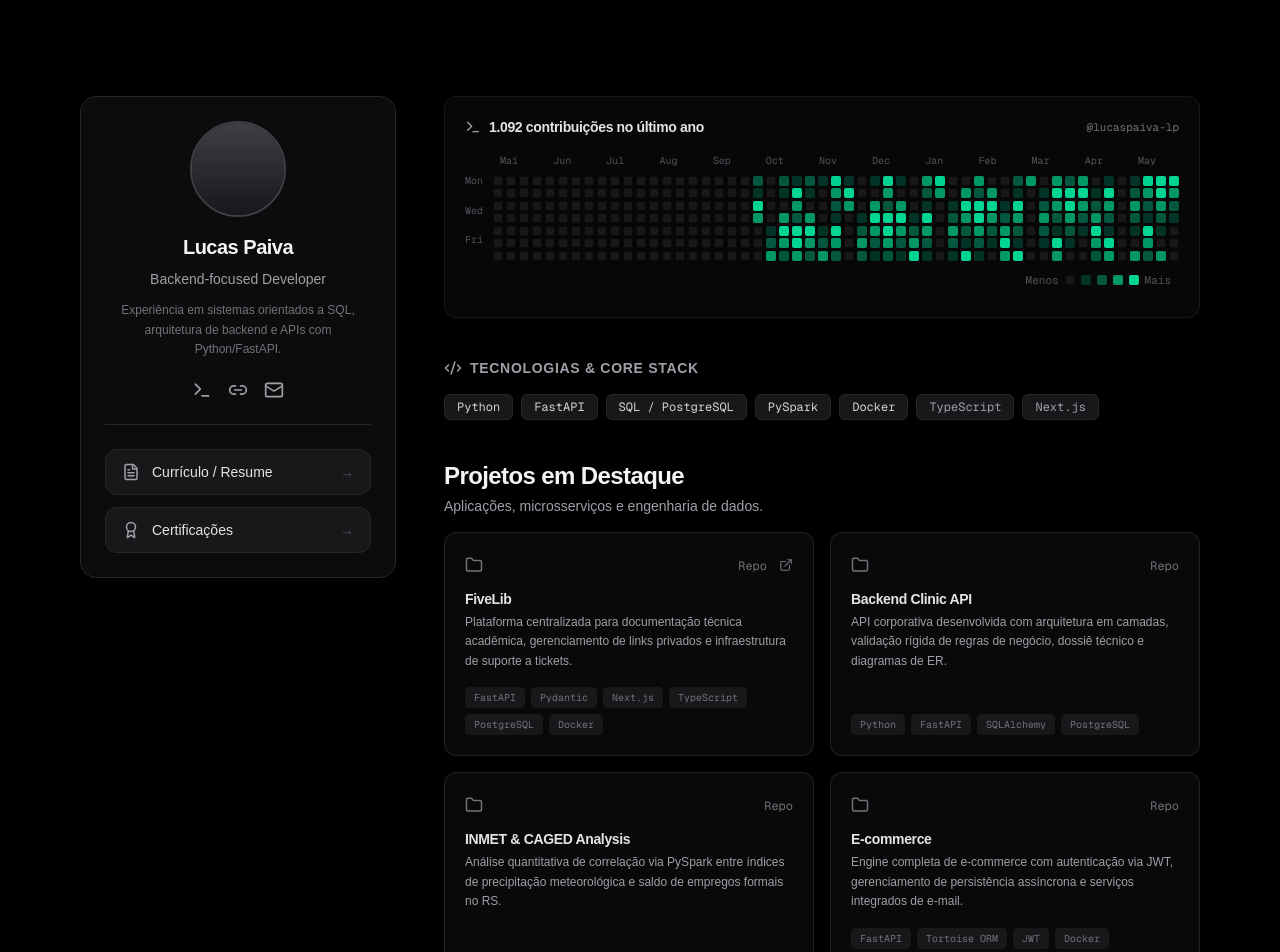
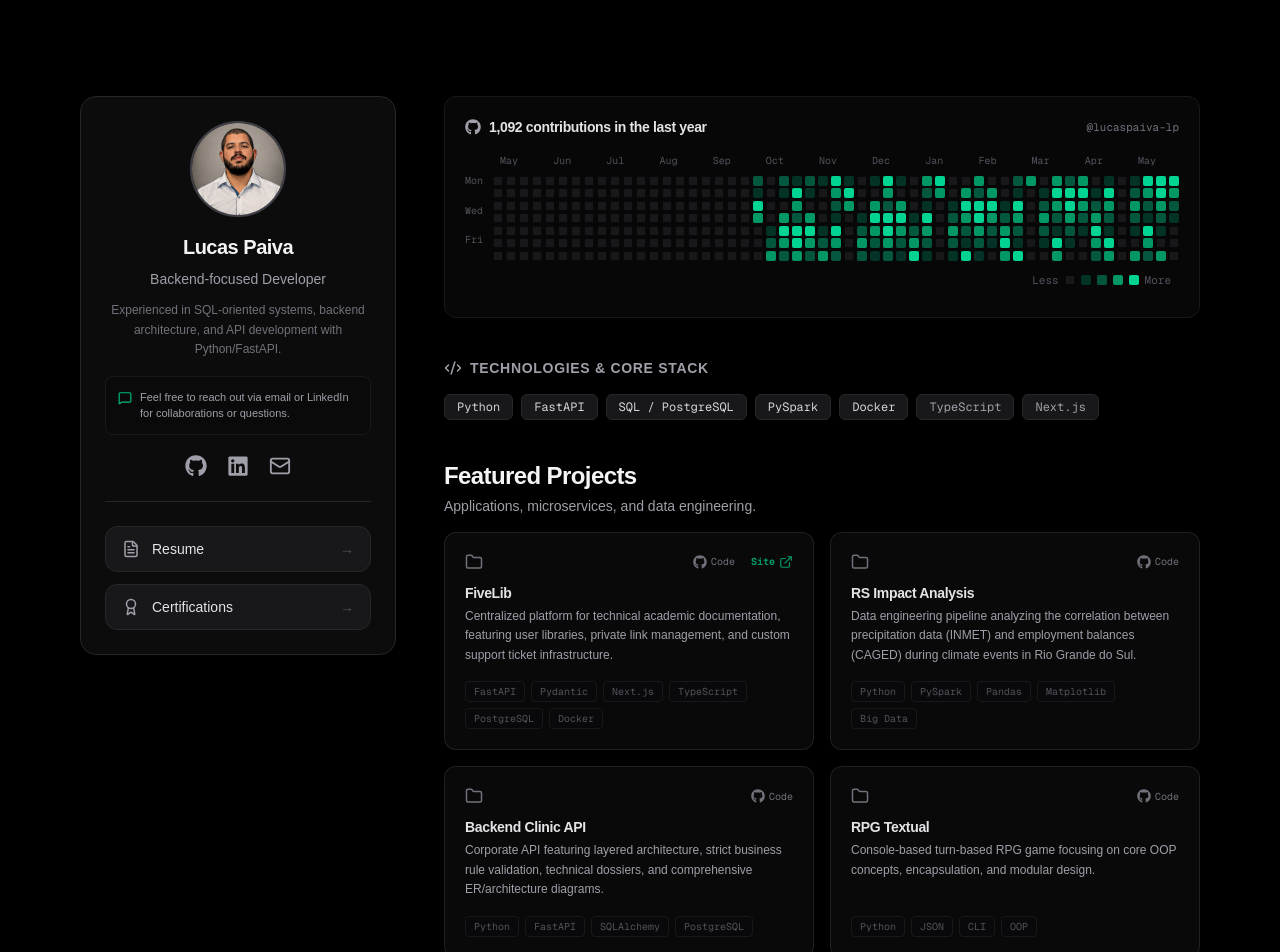
Before and after one commit to lucaspaiva-lp/my-website, a Next.js app in the folder frontend/: page / in a window 1280 px wide. Shown: the top 952 px of the page. Built offline with nearby package versions, Linux system fonts and the light colour scheme; no server answers.

Commit message:
feat: adicionando novas informações

```diff
--- a/frontend/app/data/projects.tsx
+++ b/frontend/app/data/projects.tsx
@@ -11,37 +11,37 @@ export const projectsData: Project[] = [
   {
     id: "fivelib",
     title: "FiveLib",
-    description: "Plataforma centralizada para documentação técnica acadêmica, gerenciamento de links privados e infraestrutura de suporte a tickets.",
+    description: "Centralized platform for technical academic documentation, featuring user libraries, private link management, and custom support ticket infrastructure.",
     tags: ["FastAPI", "Pydantic", "Next.js", "TypeScript", "PostgreSQL", "Docker"],
     githubUrl: "https://github.com/fivelibx/fivelib",
     deployUrl: "https://fivelib.vercel.app"
   },
   {
+    id: "rs-impact-analysis",
+    title: "RS Impact Analysis",
+    description: "Data engineering pipeline analyzing the correlation between precipitation data (INMET) and employment balances (CAGED) during climate events in Rio Grande do Sul.",
+    tags: ["Python", "PySpark", "Pandas", "Matplotlib", "Big Data"],
+    githubUrl: "https://github.com/lucaspaiva-lp/rs-impact"
+  },
+  {
     id: "backend-clinic",
     title: "Backend Clinic API",
-    description: "API corporativa desenvolvida com arquitetura em camadas, validação rígida de regras de negócio, dossiê técnico e diagramas de ER.",
+    description: "Corporate API featuring layered architecture, strict business rule validation, technical dossiers, and comprehensive ER/architecture diagrams.",
     tags: ["Python", "FastAPI", "SQLAlchemy", "PostgreSQL"],
     githubUrl: "https://github.com/lucaspaiva-lp/backend-clinica-api"
   },
   {
-    id: "big-data-analysis",
-    title: "INMET & CAGED Analysis",
-    description: "Análise quantitativa de correlação via PySpark entre índices de precipitação meteorológica e saldo de empregos formais no RS.",
-    tags: ["Python", "PySpark", "Big Data", "Data Analysis"],
-    githubUrl: "https://github.com/lucaspaiva-lp"
+    id: "rpg-textual",
+    title: "RPG Textual",
+    description: "Console-based turn-based RPG game focusing on core OOP concepts, encapsulation, and modular design.",
+    tags: ["Python", "JSON", "CLI", "OOP"],
+    githubUrl: "https://github.com/lucaspaiva-lp/rpg-textual"
   },
   {
     id: "ecommerce",
     title: "E-commerce",
-    description: "Engine completa de e-commerce com autenticação via JWT, gerenciamento de persistência assíncrona e serviços integrados de e-mail.",
+    description: "Full-stack e-commerce engine with JWT authentication, asynchronous persistence management, and integrated email services.",
     tags: ["FastAPI", "Tortoise ORM", "JWT", "Docker", "PostgreSQL"],
     githubUrl: "https://github.com/RodrigoDevBack/e-commerce"
-  },
-  {
-    id: "rpg-textual",
-    title: "RPG Textual CLI",
-    description: "Jogo de simulação baseado em console focado estritamente na aplicação prática de pilares de POO e design modular.",
-    tags: ["Python", "JSON", "CLI", "OOP"],
-    githubUrl: "https://github.com/lucaspaiva-lp/rpg-textual"
   }
 ];
--- a/frontend/app/page.tsx
+++ b/frontend/app/page.tsx
@@ -4,17 +4,16 @@ import ContributionGraph from "../components/ContributionGraph";
 import { projectsData } from "./data/projects";
 import { Code2, Award } from "lucide-react";
 
-// 🛠️ Função isolada para buscar os dados do GitHub via GraphQL no lado do servidor
+// 🛠️ Server-side function to fetch GitHub data via GraphQL
 async function getGithubContributions() {
   const token = process.env.NEXT_PUBLIC_GITHUB_TOKEN;
-  // 🔍 LOG DE VALIDAÇÃO: Isso vai printar diretamente no terminal do Docker logs
   console.log("==========================================");
   console.log("DOCKER RUNTIME VERIFICATION:");
-  console.log("Token encontrado?:", token ? "SIM (Inicia com " + token.substring(0, 7) + "...)" : "NÃO (undefined)");
+  console.log("Token found?:", token ? "YES (Starts with " + token.substring(0, 7) + "...)" : "NO (undefined)");
   console.log("==========================================");
 
   if (!token) {
-    console.warn("GITHUB_TOKEN não encontrado. Renderizando gráfico estático de fallback.");
+    console.warn("GITHUB_TOKEN not found. Rendering static fallback graph.");
     return null;
   }
 
@@ -44,48 +43,46 @@ async function getGithubContributions() {
         "Content-Type": "application/json",
       },
       body: JSON.stringify({ query }),
-      cache: 'no-store', // 👈 Força o Next.js a buscar dados novos a cada refresh
+      cache: 'no-store',
     });
 
-    if (!res.ok) throw new Error("Falha ao buscar dados do GitHub");
+    if (!res.ok) throw new Error("Failed to fetch GitHub data");
 
     const json = await res.json();
     console.log("==========================================");
-    console.log("RESPOSTA DA API DO GITHUB:");
-    console.log("Retornou erros?:", json.errors ? JSON.stringify(json.errors) : "Não");
-    console.log("Dados do calendário encontrados?:", json.data?.user?.contributionsCollection?.contributionCalendar ? "SIM" : "NÃO");
-    console.log("Total de contribuições retornado:", json.data?.user?.contributionsCollection?.contributionCalendar?.totalContributions);
+    console.log("GITHUB API RESPONSE:");
+    console.log("Returned errors?:", json.errors ? JSON.stringify(json.errors) : "No");
+    console.log("Calendar data found?:", json.data?.user?.contributionsCollection?.contributionCalendar ? "YES" : "NO");
+    console.log("Total contributions returned:", json.data?.user?.contributionsCollection?.contributionCalendar?.totalContributions);
     console.log("==========================================");
     return json.data.user.contributionsCollection.contributionCalendar;
   } catch (error) {
-    console.error("Erro na requisição do GitHub:", error);
+    console.error("Error in GitHub request:", error);
     return null;
   }
 }
 
-// 🚀 Componente Principal unificado como Server Component Assíncrono
 export default async function Home() {
-  // Executa a busca antes de montar a árvore de componentes
   const githubData = await getGithubContributions();
 
   return (
     <div className="min-h-screen bg-black text-zinc-100 selection:bg-zinc-800 selection:text-zinc-100">
       <main className="max-w-6xl mx-auto px-4 py-12 md:py-24 flex flex-col md:flex-row gap-8 lg:gap-12">
 
-        {/* Painel de Controle Esquerdo */}
+        {/* Left Control Panel */}
         <ProfileSidebar />
 
-        {/* Dashboard de Engenharia Direito */}
+        {/* Right Engineering Dashboard */}
         <section className="flex-1 flex flex-col gap-10">
 
-          {/* Gráfico de Contribuições Nativo e Conectado no Topo */}
+          {/* Contribution Graph */}
           <ContributionGraph githubData={githubData} />
 
-          {/* Seção 1: Stack Tecnológica */}
+          {/* Section 1: Tech Stack */}
           <div className="flex flex-col gap-4">
             <div className="flex items-center gap-2 text-zinc-400">
               <Code2 size={18} />
-              <h2 className="text-sm font-semibold tracking-wider uppercase">Tecnologias & Core Stack</h2>
+              <h2 className="text-sm font-semibold tracking-wider uppercase">Technologies & Core Stack</h2>
             </div>
             <div className="flex flex-wrap gap-2">
               <span className="px-3 py-1 bg-zinc-900 border border-zinc-800 rounded-md text-xs font-mono text-zinc-300">Python</span>
@@ -98,11 +95,11 @@ export default async function Home() {
             </div>
           </div>
 
-          {/* Seção 2: Grid de Projetos */}
+          {/* Section 2: Projects Grid */}
           <div className="flex flex-col gap-4">
             <div className="flex flex-col gap-1">
-              <h2 className="text-2xl font-bold tracking-tight text-zinc-100">Projetos em Destaque</h2>
-              <p className="text-sm text-zinc-400">Aplicações, microsserviços e engenharia de dados.</p>
+              <h2 className="text-2xl font-bold tracking-tight text-zinc-100">Featured Projects</h2>
+              <p className="text-sm text-zinc-400">Applications, microservices, and data engineering.</p>
             </div>
 
             <div className="grid grid-cols-1 sm:grid-cols-2 gap-4">
@@ -112,13 +109,13 @@ export default async function Home() {
             </div>
           </div>
 
-          {/* Seção 3: Certificações */}
+          {/* Section 3: Certifications */}
           <div className="p-4 bg-zinc-900/30 border border-zinc-900 rounded-xl flex flex-col sm:flex-row sm:items-center justify-between gap-4">
             <div className="flex items-start gap-3">
               <Award className="text-zinc-500 shrink-0 mt-0.5" size={20} />
               <div className="flex flex-col">
-                <h4 className="text-sm font-medium text-zinc-200">Certificações Técnicas</h4>
-                <p className="text-xs text-zinc-400">Histórico de validações em engenharia de software e backend.</p>
+                <h4 className="text-sm font-medium text-zinc-200">Technical Certifications</h4>
+                <p className="text-xs text-zinc-400">Validation history in software engineering and backend development.</p>
               </div>
             </div>
             <a
@@ -127,13 +124,13 @@ export default async function Home() {
               rel="noopener noreferrer"
               className="px-3 py-1.5 bg-zinc-900 hover:bg-zinc-800 border border-zinc-800 rounded-lg text-xs font-medium text-zinc-300 transition shrink-0 text-center"
             >
-              Acessar Repositório
+              Access Repository
             </a>
           </div>
 
-          {/* Rodapé Padrão */}
+          {/* Footer */}
           <footer className="mt-4 pt-6 border-t border-zinc-900 flex flex-col sm:flex-row justify-between items-center gap-2 text-xs text-zinc-600">
-            <span>Desenvolvido por lucaspaiva-lp.</span>
+            <span>Developed by lucaspaiva-lp.</span>
             <span className="font-mono text-[10px]">v0.3.0</span>
           </footer>
         </section>
--- a/frontend/components/ContributionGraph.tsx
+++ b/frontend/components/ContributionGraph.tsx
@@ -1,6 +1,5 @@
-import { Terminal } from "lucide-react";
+import { FaGithub } from "react-icons/fa";
 
-// Tipagem para os dados vindos da API do GitHub
 interface GithubData {
   totalContributions: number;
   weeks: {
@@ -12,13 +11,11 @@ interface GithubData {
 }
 
 export default function ContributionGraph({ githubData }: { githubData?: GithubData | null }) {
-  const months = ["Mai", "Jun", "Jul", "Aug", "Sep", "Oct", "Nov", "Dec", "Jan", "Feb", "Mar", "Apr", "May"];
+  const months = ["May", "Jun", "Jul", "Aug", "Sep", "Oct", "Nov", "Dec", "Jan", "Feb", "Mar", "Apr", "May"];
   const days = ["Mon", "", "Wed", "", "Fri", ""];
 
-  // Fallback estático caso não tenha token configurado
   const fallbackPattern = [0,0,0,0,0,0,0,1,2,3,2,1,0,3,4,3,2,1,4,3,2,4,4,3,2,1,0,3,4,3,2,1,0,0,0,1,2,3,4,3,2,1,4,3,2,1,4,3];
 
-  // Função para mapear a quantidade de commits para a cor certa
   const getColorLevel = (count: number) => {
     if (count === 0) return 0;
     if (count <= 3) return 1;
@@ -27,12 +24,10 @@ export default function ContributionGraph({ githubData }: { githubData?: GithubD
     return 4;
   };
 
-  // Prepara o grid de contribuições
   let contributionGrid: number[] = [];
-  let totalCommits = 1092; // Valor de fallback
+  let totalCommits = 1092;
 
   if (githubData) {
-    // Achata o array do GraphQL para uma lista simples de blocos
     totalCommits = githubData.totalContributions;
     githubData.weeks.forEach(week => {
       week.contributionDays.forEach(day => {
@@ -40,14 +35,12 @@ export default function ContributionGraph({ githubData }: { githubData?: GithubD
       });
     });
   } else {
-    // Usa o fallback estático
     contributionGrid = Array.from({ length: 371 }).map((_, i) => {
       const patternIndex = i % fallbackPattern.length;
       return i < 140 ? 0 : fallbackPattern[patternIndex];
     });
   }
 
-  // Preenche espaços vazios se o ano ainda não acabou
   while (contributionGrid.length < 371) {
     contributionGrid.push(0);
   }
@@ -56,9 +49,9 @@ export default function ContributionGraph({ githubData }: { githubData?: GithubD
     <div className="p-5 bg-zinc-900/30 border border-zinc-900 rounded-xl flex flex-col gap-4">
       <div className="flex flex-col sm:flex-row sm:items-center justify-between gap-2">
         <div className="flex items-center gap-2 text-zinc-400">
-          <Terminal size={16} />
+          <FaGithub size={16} />
           <h3 className="text-sm font-semibold tracking-tight text-zinc-200">
-            {totalCommits.toLocaleString('pt-BR')} contribuições no último ano
+            {totalCommits.toLocaleString('en-US')} contributions in the last year
           </h3>
         </div>
         <a
@@ -108,13 +101,13 @@ export default function ContributionGraph({ githubData }: { githubData?: GithubD
           </div>
 
           <div className="flex justify-end items-center gap-1.5 mt-2 text-[11px] pr-2">
-            <span>Menos</span>
+            <span>Less</span>
             <div className="w-[10px] h-[10px] rounded-[2px] bg-zinc-900 border border-zinc-950" />
             <div className="w-[10px] h-[10px] rounded-[2px] bg-emerald-900/60" />
             <div className="w-[10px] h-[10px] rounded-[2px] bg-emerald-700/70" />
             <div className="w-[10px] h-[10px] rounded-[2px] bg-emerald-500/80" />
             <div className="w-[10px] h-[10px] rounded-[2px] bg-emerald-400" />
-            <span>Mais</span>
+            <span>More</span>
           </div>
 
         </div>
--- a/frontend/components/ProfileSidebar.tsx
+++ b/frontend/components/ProfileSidebar.tsx
@@ -1,29 +1,40 @@
-import { Terminal, Link2, Mail, FileText, Award } from "lucide-react";
+import { Mail, FileText, Award, MessageSquare } from "lucide-react";
+import { FaGithub, FaLinkedin } from "react-icons/fa";
 
 export default function ProfileSidebar() {
   return (
     <aside className="w-full md:w-80 bg-zinc-900/50 border border-zinc-800 rounded-2xl p-6 h-fit md:sticky md:top-8 flex flex-col items-center text-center backdrop-blur-sm">
-      <div className="w-24 h-24 bg-zinc-800 rounded-full border-2 border-zinc-700 overflow-hidden mb-4">
-        <div className="w-full h-full bg-gradient-to-b from-zinc-700 to-zinc-900" />
+
+      <div className="w-24 h-24 rounded-full border-2 border-zinc-700 overflow-hidden mb-4 bg-zinc-800">
+        <img
+          src="/profile.png"
+          alt="Lucas Paiva"
+          className="w-full h-full object-cover"
+        />
       </div>
 
       <h1 className="text-xl font-bold text-zinc-100 tracking-tight">Lucas Paiva</h1>
       <p className="text-sm text-zinc-400 mt-2 font-medium">Backend-focused Developer</p>
 
       <p className="text-xs text-zinc-500 mt-3 max-w-xs leading-relaxed">
-        Experiência em sistemas orientados a SQL, arquitetura de backend e APIs com Python/FastAPI.
+        Experienced in SQL-oriented systems, backend architecture, and API development with Python/FastAPI.
       </p>
 
-      {/* Ícones genéricos atualizados para compatibilidade com Lucide recente */}
-      <div className="flex gap-4 mt-5 text-zinc-400">
-        <a href="https://github.com/lucaspaiva-lp" target="_blank" rel="noopener noreferrer" title="GitHub" className="hover:text-zinc-200 transition">
-          <Terminal size={20} />
+      {/* Nota de Contato */}
+      <div className="mt-4 p-3 bg-zinc-950/50 border border-zinc-800/50 rounded-lg flex items-start gap-2 text-[11px] text-zinc-400 text-left">
+        <MessageSquare size={14} className="shrink-0 mt-0.5 text-emerald-500" />
+        <p>Feel free to reach out via email or LinkedIn for collaborations or questions.</p>
+      </div>
+
+      <div className="flex gap-5 mt-5 text-zinc-400">
+        <a href="https://github.com/lucaspaiva-lp" target="_blank" rel="noopener noreferrer" title="GitHub" className="hover:text-white transition-colors duration-200">
+          <FaGithub size={22} />
         </a>
-        <a href="#" title="LinkedIn" className="hover:text-zinc-200 transition">
-          <Link2 size={20} />
+        <a href="https://www.linkedin.com/in/lucaspaiva-lp" target="_blank" rel="noopener noreferrer" title="LinkedIn" className="hover:text-blue-500 transition-colors duration-200">
+          <FaLinkedin size={22} />
         </a>
-        <a href="#" title="E-mail" className="hover:text-zinc-200 transition">
-          <Mail size={20} />
+        <a href="mailto:seu-email@exemplo.com" title="E-mail" className="hover:text-emerald-500 transition-colors duration-200">
+          <Mail size={22} />
         </a>
       </div>
 
@@ -31,23 +42,25 @@ export default function ProfileSidebar() {
 
       <div className="w-full flex flex-col gap-3">
         <a
-          href="#"
+          href="https://github.com/lucaspaiva-lp/lucaspaiva-lp/blob/main/cv/(EN)Lucas_Paiva_Backend_Developer.pdf"
           className="flex items-center justify-between w-full px-4 py-3 bg-zinc-900 hover:bg-zinc-800/80 border border-zinc-800 text-zinc-200 rounded-xl text-sm font-medium transition group"
         >
           <span className="flex items-center gap-3">
             <FileText size={18} className="text-zinc-400" />
-            Currículo / Resume
+            Resume
           </span>
           <span className="text-zinc-600 group-hover:text-zinc-400 transition">→</span>
         </a>
 
         <a
-          href="#"
+          href="https://github.com/lucaspaiva-lp/professional-certifications"
+          target="_blank"
+          rel="noopener noreferrer"
           className="flex items-center justify-between w-full px-4 py-3 bg-zinc-900 hover:bg-zinc-800/80 border border-zinc-800 text-zinc-200 rounded-xl text-sm font-medium transition group"
         >
           <span className="flex items-center gap-3">
             <Award size={18} className="text-zinc-400" />
-            Certificações
+            Certifications
           </span>
           <span className="text-zinc-600 group-hover:text-zinc-400 transition">→</span>
         </a>
--- a/frontend/components/ProjectCard.tsx
+++ b/frontend/components/ProjectCard.tsx
@@ -1,5 +1,6 @@
 import { Project } from "../app/data/projects";
 import { ExternalLink, Folder } from "lucide-react";
+import { FaGithub } from "react-icons/fa";
 
 interface ProjectCardProps {
   project: Project;
@@ -11,14 +12,18 @@ export default function ProjectCard({ project }: ProjectCardProps) {
       <div className="flex flex-col gap-3">
         <div className="flex items-center justify-between">
           <Folder size={18} className="text-zinc-500 group-hover:text-zinc-400 transition-colors" />
-          <div className="flex items-center gap-3 text-zinc-500">
+
+          {/* Área de Ação: GitHub + Link de Deploy */}
+          <div className="flex items-center gap-4 text-zinc-500">
             {project.githubUrl && (
-              <a href={project.githubUrl} target="_blank" rel="noopener noreferrer" className="hover:text-zinc-300 transition-colors" title="Repositório">
-                <span className="text-xs font-mono">Repo</span>
+              <a href={project.githubUrl} target="_blank" rel="noopener noreferrer" className="hover:text-zinc-300 transition-colors flex items-center gap-1" title="Código Fonte">
+                <FaGithub size={14} />
+                <span className="text-[10px] font-mono">Code</span>
               </a>
             )}
             {project.deployUrl && (
-              <a href={project.deployUrl} target="_blank" rel="noopener noreferrer" className="hover:text-zinc-300 transition-colors" title="Produção">
+              <a href={project.deployUrl} target="_blank" rel="noopener noreferrer" className="text-emerald-600 hover:text-emerald-400 transition-colors flex items-center gap-1" title="Acessar Site">
+                <span className="text-[10px] font-mono font-bold">Site</span>
                 <ExternalLink size={14} />
               </a>
             )}
@@ -33,7 +38,7 @@ export default function ProjectCard({ project }: ProjectCardProps) {
 
       <div className="flex flex-wrap gap-1.5 mt-4">
         {project.tags.map((tag) => (
-          <span key={tag} className="px-2 py-0.5 bg-zinc-900 text-zinc-500 rounded text-[10px] font-mono border border-zinc-900">
+          <span key={tag} className="px-2 py-0.5 bg-zinc-950 text-zinc-600 rounded text-[10px] font-mono border border-zinc-900">
             {tag}
           </span>
         ))}
--- a/frontend/package.json
+++ b/frontend/package.json
@@ -12,7 +12,8 @@
     "lucide-react": "^1.16.0",
     "next": "16.2.6",
     "react": "19.2.4",
-    "react-dom": "19.2.4"
+    "react-dom": "19.2.4",
+    "react-icons": "^5.6.0"
   },
   "devDependencies": {
     "@tailwindcss/postcss": "^4",
```
Also changed, not shown: frontend/public/profile.png (added), 1 other file (tests, documents, lock files or other folders).
